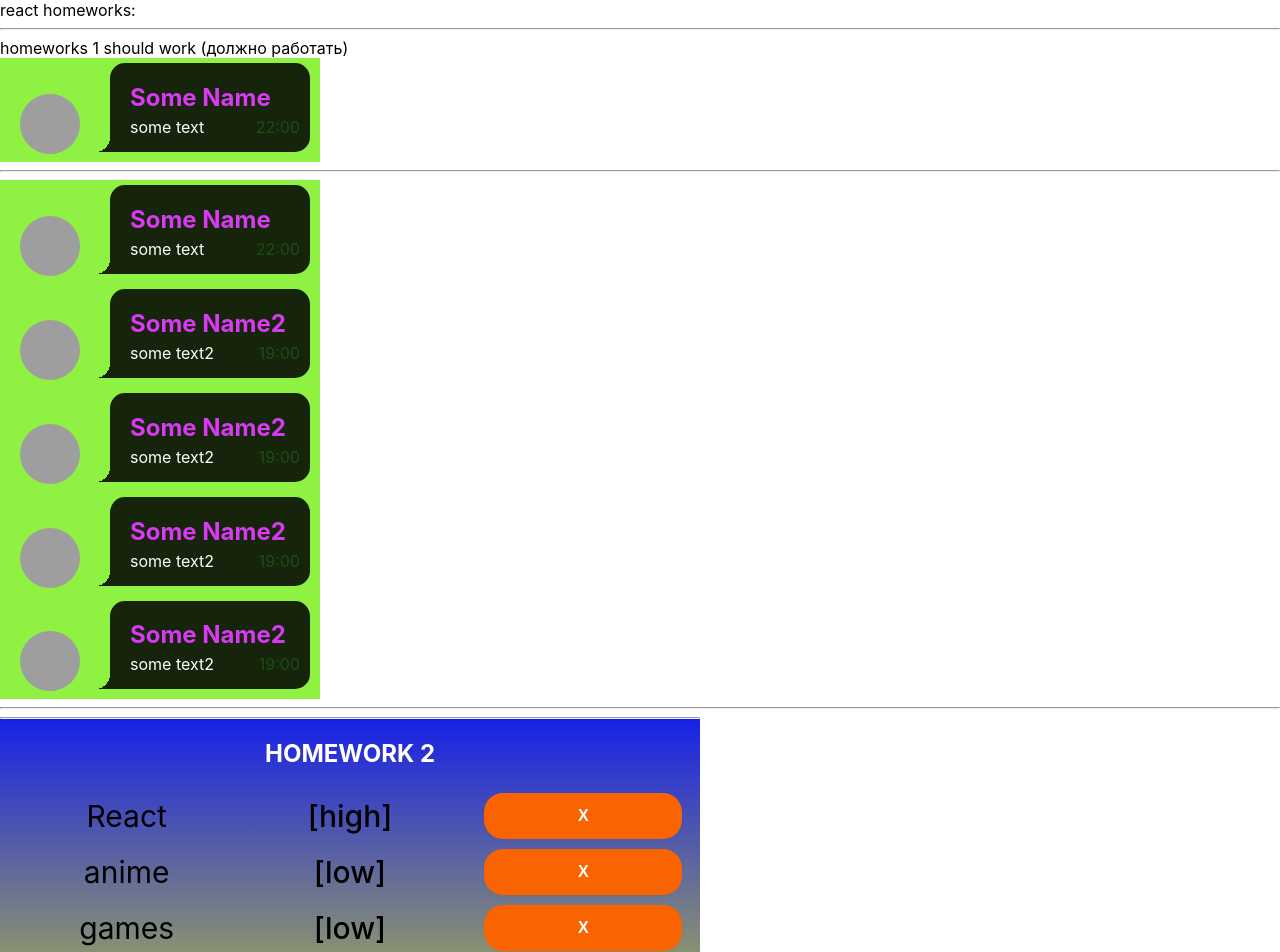
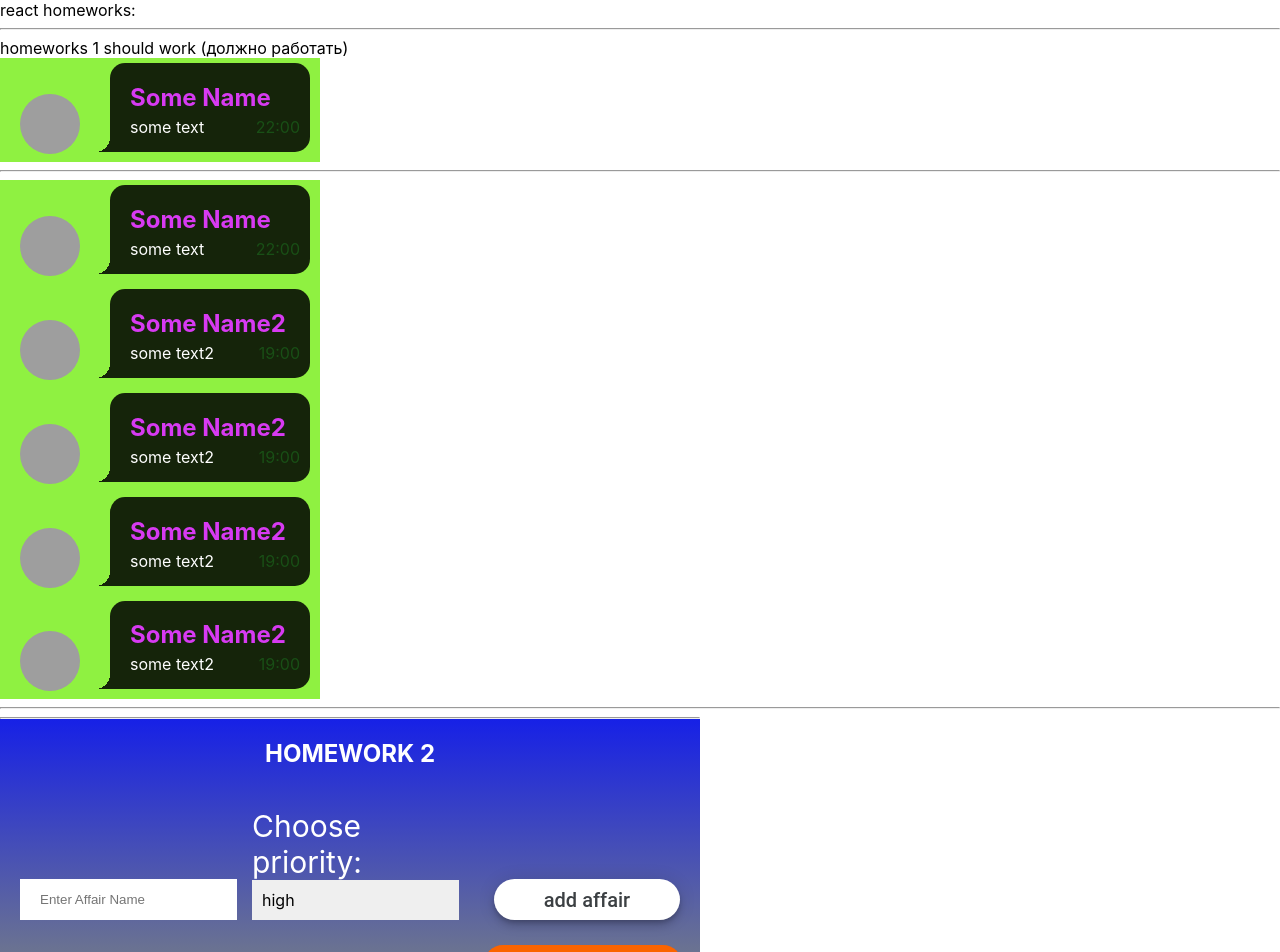
Before and after one commit to Jgatzwow/simple-react-hw-my-take, a React (Create React App) app: page / in a window 1280 px wide. Shown: the top 952 px of the page. Built offline with nearby package versions, Linux system fonts and the light colour scheme; grey boxes are pictures that could not be loaded.

Commit message:
Added AddAffair.tsx component with all functionality

```diff
--- /dev/null
+++ b/src/p2-homeworks/h2/AddAffair.tsx
@@ -0,0 +1,36 @@
+import React, {ChangeEvent} from 'react';
+import styles from './Affairs.module.css';
+
+type PropsType = {
+    onInputValueUpdateHandler: (e: ChangeEvent<HTMLInputElement>) =>void
+    onSelectPriorityChangeHandler: (e: ChangeEvent<HTMLSelectElement>) => void
+    onAddAffairHandler: (e: React.MouseEvent<HTMLButtonElement, MouseEvent>) => void
+    inputValueUpdate: string
+
+}
+
+
+export const AddAffair = (props:PropsType) => {
+const {onAddAffairHandler,
+    onInputValueUpdateHandler,inputValueUpdate,
+    onSelectPriorityChangeHandler} = props
+
+
+    return(
+        <div className={styles.affair__add_block}>
+            <input placeholder={'Enter Affair Name'}
+                   onChange={onInputValueUpdateHandler}
+                   value={inputValueUpdate}
+                   type="text"/>
+            <div>
+                <label className={styles.label} htmlFor="priority">Choose priority:</label>
+                <select onChange={onSelectPriorityChangeHandler} id="priority">
+                    <option value="High">high</option>
+                    <option value="middle">middle</option>
+                    <option value="low">low</option>
+                </select>
+            </div>
+            <button onClick={onAddAffairHandler}>add affair</button>
+        </div>
+    )
+}
--- a/src/p2-homeworks/h2/Affair.tsx
+++ b/src/p2-homeworks/h2/Affair.tsx
@@ -14,13 +14,14 @@ function Affair(props: AffairPropsType) {
     }// need to fix
 
     return (
-        <div className={styles.affair__wrapper}>
+        <div>
+            <div className={styles.affair__wrapper}>
                 <div className={styles.affair__title}>{props.affair.name} </div>
                 <div className={styles.affair__priority}>[{props.affair.priority}]</div>
                 <div>
                     <button className={styles.affair__delete_btn} onClick={deleteCallback}>X</button>
                 </div>
-
+            </div>
         </div>
     )
 }
--- a/src/p2-homeworks/h2/Affairs.module.css
+++ b/src/p2-homeworks/h2/Affairs.module.css
@@ -115,3 +115,86 @@
     background-color: #0064bd;
     box-shadow: none;
 }
+
+.affair__add_block {
+    display: grid;
+    grid-template-columns: repeat(3, 1fr);
+    grid-column-gap: 15px;
+    padding: 20px;
+    align-items: flex-end;
+    justify-items: center;
+}
+
+.affair__add_block input {
+    padding: 13px 20px;
+    box-sizing: border-box;
+    border: none;
+}
+.label {
+    font-size: 30px;
+    color: white;
+    margin-bottom: 5px;
+
+}
+
+.affair__add_block select {
+
+    appearance: none;
+    border: none;
+    padding: 10px;
+    margin: 0;
+    width: 100%;
+    font-family: inherit;
+    font-size: inherit;
+    cursor: inherit;
+    line-height: inherit;
+
+}
+
+.affair__add_block button {
+    margin-left: 20px;
+    align-items: center;
+    appearance: none;
+    background-color: #fff;
+    border-radius: 24px;
+    border-style: none;
+    box-shadow: rgba(0, 0, 0, .2) 0 3px 5px -1px, rgba(0, 0, 0, .14) 0 6px 10px 0, rgba(0, 0, 0, .12) 0 1px 18px 0;
+    box-sizing: border-box;
+    color: #3c4043;
+    cursor: pointer;
+    display: inline-flex;
+    fill: currentcolor;
+    font-family: "Google Sans", Roboto, Arial, sans-serif;
+    font-size: 20px;
+    font-weight: 500;
+    height: 41px;
+    justify-content: center;
+    line-height: normal;
+    width: 90%;
+    overflow: visible;
+    padding: 2px 24px;
+    text-align: center;
+    text-transform: none;
+    transition: box-shadow 280ms cubic-bezier(.4, 0, .2, 1), opacity 15ms linear 30ms, transform 270ms cubic-bezier(0, 0, .2, 1) 0ms;
+    user-select: none;
+    -webkit-user-select: none;
+    touch-action: manipulation;
+
+    will-change: transform, opacity;
+    z-index: 0;
+}
+
+.affair__add_block button:hover {
+    background: #F6F9FE;
+    color: #174ea6;
+}
+
+.affair__add_block button:active {
+    box-shadow: 0 4px 4px 0 rgb(60 64 67 / 30%), 0 8px 12px 6px rgb(60 64 67 / 15%);
+    outline: none;
+}
+
+.affair__add_block button:focus {
+    outline: none;
+    border: 2px solid #4285f4;
+}
--- a/src/p2-homeworks/h2/HW2.tsx
+++ b/src/p2-homeworks/h2/HW2.tsx
@@ -1,6 +1,7 @@
-import React, {useState} from 'react'
+import React, {ChangeEvent, useState} from 'react'
 import Affairs from './Affairs'
 import styles from './Affairs.module.css'
+import {AddAffair} from './AddAffair';
 
 // types
 export type AffairPriorityType = 'high' | 'middle' | 'low' // need to fix any
@@ -8,7 +9,8 @@ export type AffairType = {
     _id: number
     name: string
     priority: string
-} // need to fix any
+}
+// need to fix any
 export type FilterType = 'all' | AffairPriorityType
 
 
@@ -42,16 +44,40 @@ export const deleteAffair = (affairs: Array<AffairType>, _id: number): Array<Aff
 function HW2() {
     const [affairs, setAffairs] = useState<Array<AffairType>>(defaultAffairs) // need to fix any
     const [filter, setFilter] = useState<FilterType>('all')
+    const [inputValueUpdate, setInputValueUpdate] = useState('')
+    const [affPriority, setAffPriority] = useState<FilterType>('high')
 
     const filteredAffairs = filterAffairs(affairs, filter)
-    console.log(filteredAffairs)
+
     const deleteAffairCallback = (_id: number) => setAffairs(deleteAffair(affairs, _id)) // need to fix any
 
+    const onInputValueChange = (value: string) => {
+        setInputValueUpdate(value)
+    }
+    const onInputValueUpdateHandler = (e: ChangeEvent<HTMLInputElement>) => {
+        onInputValueChange(e.currentTarget.value)
+    }
+    const addAffair = (aff: AffairType) => {
+        setAffairs([aff, ...affairs])
+        setInputValueUpdate('')
+    }
+
+    const onAddAffairHandler = (e: React.MouseEvent<HTMLButtonElement, MouseEvent>) => {
+        addAffair({_id: Date.now(), name: inputValueUpdate, priority: affPriority})
+    }
+
+    const onSelectPriorityChangeHandler = (e: ChangeEvent<HTMLSelectElement>) => {
+        setAffPriority(e.currentTarget.value as FilterType)
+    }
     return (
         <div className={styles.hw2__wrapper}>
             <hr/>
             <h2 className={styles.hw2__title}> homework 2</h2>
-
+            <AddAffair onAddAffairHandler={onAddAffairHandler}
+                       onSelectPriorityChangeHandler={onSelectPriorityChangeHandler}
+                       onInputValueUpdateHandler={onInputValueUpdateHandler}
+                       inputValueUpdate={inputValueUpdate}
+            />
             {/*should work (должно работать)*/}
             <Affairs
                 data={filteredAffairs}
```
